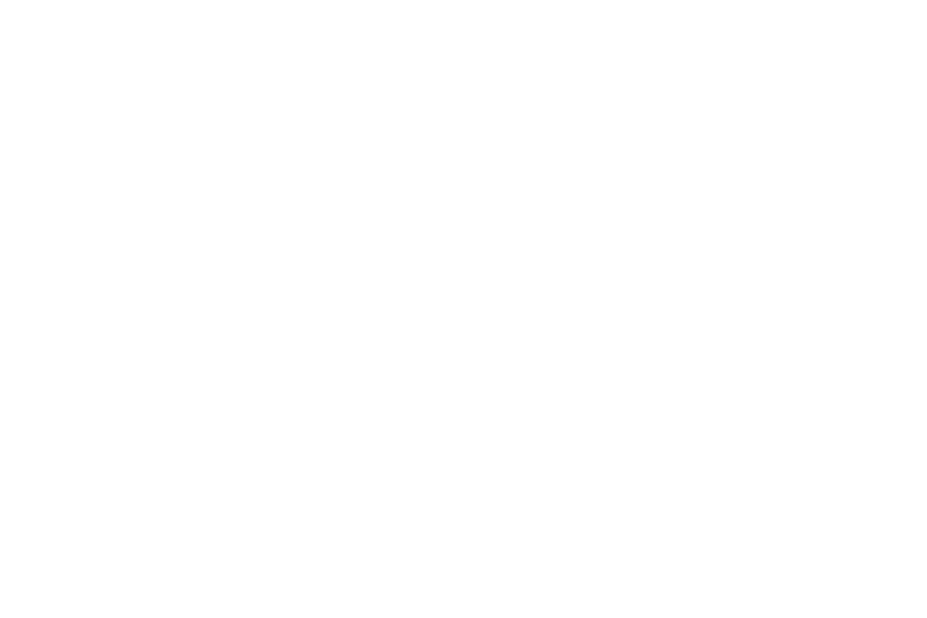
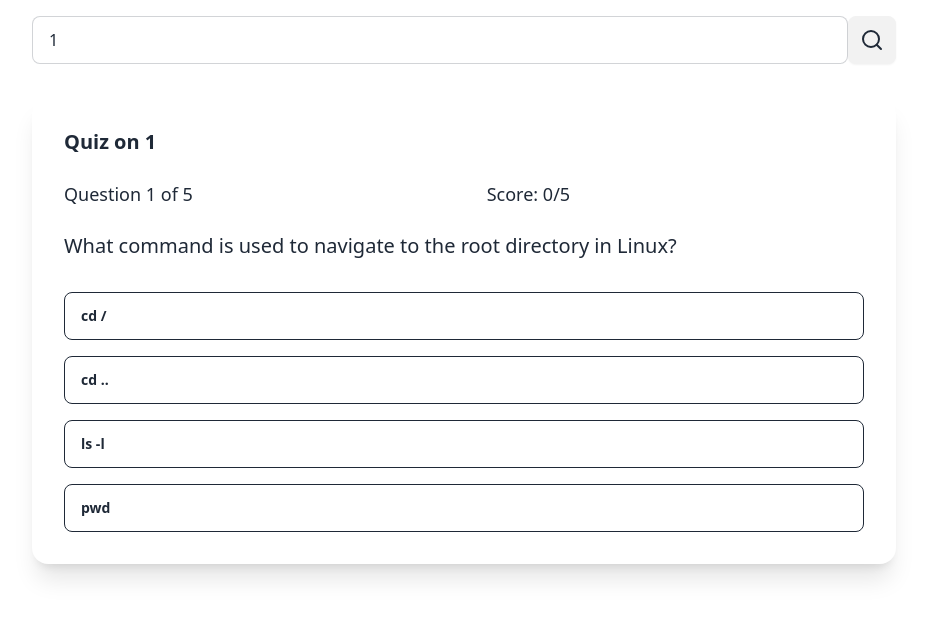
Before and after one commit to sanjayvs1/samarthan, a React (Create React App) app in the folder public/: page /quiz/1 in a window 1280 px wide. Before the commit this address had no page. Shown: the top 618 px of the page, without its empty margins (176-1103 px from the left). Built offline with nearby package versions, Linux system fonts and the light colour scheme; no server answers.

Commit message:
sync 3:45

```diff
--- a/public/src/App.tsx
+++ b/public/src/App.tsx
@@ -10,9 +10,7 @@
 
 function App() {
   return (
-
-
-     <Router>
+    <Router>
       <Routes>
         <Route path="/ai-tutor" element={<CodeEditor />} />
         <Route path="/project-roadmap" element={<Project />} />
@@ -28,12 +26,11 @@
           path="/module/javascript"
           element={<QuestionPage module="JavaScript" />}
         />
+        {/* <Route path="/Quiz" element={< />}></Route> */}
+        <Route path="/quiz/:id" element={<Quiz />} />
         <Route path="/" element={<Login />} />
-        <Route path="/Quiz" element={<Quiz />}></Route>
-        <Route path="/sandbox" element={<Sandbox/>}></Route>
       </Routes>
     </Router>
-
   );
 }
 
--- a/public/src/pages/Quiz.tsx
+++ b/public/src/pages/Quiz.tsx
@@ -1,64 +1,68 @@
-import axios from 'axios';
-import { ArrowRight, CheckCircle, Search, XCircle } from 'lucide-react';
-import { useEffect, useState } from 'react';
-import { useLocation } from 'react-router-dom';
+import axios from "axios";
+import { ArrowRight, CheckCircle, Search, XCircle } from "lucide-react";
+import { useEffect, useState } from "react";
+import { useLocation, useParams } from "react-router-dom";
 
 const Quiz = () => {
+  const { id } = useParams();
   const location = useLocation();
-    const [topic, setTopic] = useState<any>(new URLSearchParams(location.search).get('topic'));
+  const [topic, setTopic] = useState<any>(
+    new URLSearchParams(location.search).get("topic")
+  );
   const [quizData, setQuizData] = useState<any>({
-        "questions": [
+    questions: [
       {
-                "id": 1,
-                "prompt": "What command is used to navigate to the root directory in Linux?",
-                "answers": [
-                    { "text": "cd /", "correct": true },
-                    { "text": "cd ..", "correct": false },
-                    { "text": "ls -l", "correct": false },
-                    { "text": "pwd", "correct": false }
-                ]
+        id: 1,
+        prompt:
+          "What command is used to navigate to the root directory in Linux?",
+        answers: [
+          { text: "cd /", correct: true },
+          { text: "cd ..", correct: false },
+          { text: "ls -l", correct: false },
+          { text: "pwd", correct: false },
+        ],
       },
       {
-                "id": 2,
-                "prompt": "What is the purpose of the 'chmod' command in Linux?",
-                "answers": [
-                    { "text": "Change file permissions", "correct": true },
-                    { "text": "Create a new directory", "correct": false },
-                    { "text": "List files and directories", "correct": false },
-                    { "text": "Delete a file", "correct": false }
-                ]
+        id: 2,
+        prompt: "What is the purpose of the 'chmod' command in Linux?",
+        answers: [
+          { text: "Change file permissions", correct: true },
+          { text: "Create a new directory", correct: false },
+          { text: "List files and directories", correct: false },
+          { text: "Delete a file", correct: false },
+        ],
       },
       {
-                "id": 3,
-                "prompt": "What command is used to view the contents of a file in Linux?",
-                "answers": [
-                    { "text": "cat", "correct": true },
-                    { "text": "mkdir", "correct": false },
-                    { "text": "rm", "correct": false },
-                    { "text": "cp", "correct": false }
-                ]
+        id: 3,
+        prompt: "What command is used to view the contents of a file in Linux?",
+        answers: [
+          { text: "cat", correct: true },
+          { text: "mkdir", correct: false },
+          { text: "rm", correct: false },
+          { text: "cp", correct: false },
+        ],
       },
       {
-                "id": 4,
-                "prompt": "Which of the following is a common Linux distribution?",
-                "answers": [
-                    { "text": "Ubuntu", "correct": true },
-                    { "text": "Windows", "correct": false },
-                    { "text": "macOS", "correct": false },
-                    { "text": "Android", "correct": false }
-                ]
+        id: 4,
+        prompt: "Which of the following is a common Linux distribution?",
+        answers: [
+          { text: "Ubuntu", correct: true },
+          { text: "Windows", correct: false },
+          { text: "macOS", correct: false },
+          { text: "Android", correct: false },
+        ],
       },
       {
-                "id": 5,
-                "prompt": "What is the purpose of the 'grep' command in Linux?",
-                "answers": [
-                    { "text": "Search for text within files", "correct": true },
-                    { "text": "Create a new file", "correct": false },
-                    { "text": "Compress a file", "correct": false },
-                    { "text": "Run a program", "correct": false }
-                ]
-            }
-        ]
+        id: 5,
+        prompt: "What is the purpose of the 'grep' command in Linux?",
+        answers: [
+          { text: "Search for text within files", correct: true },
+          { text: "Create a new file", correct: false },
+          { text: "Compress a file", correct: false },
+          { text: "Run a program", correct: false },
+        ],
+      },
+    ],
   });
   const [currentQuestionIndex, setCurrentQuestionIndex] = useState(0);
   const [selectedAnswer, setSelectedAnswer] = useState(null);
@@ -66,25 +70,30 @@
   const [loading, setLoading] = useState(false);
   const [score, setScore] = useState(0);
 
-    const fetchQuiz = async (topic:any) => {
+  const fetchQuiz = async (topic: any) => {
     setLoading(true);
     try {
-            const { data } = await axios.post("http://localhost:5000/quiz/generate", { topic });
+      const { data } = await axios.post("http://localhost:5000/quiz/generate", {
+        topic,
+      });
       setQuizData(JSON.parse(data));
       setCurrentQuestionIndex(0);
       setScore(0);
     } catch (error) {
       console.error("Error fetching quiz:", error);
+      // You might want to add error handling here
     } finally {
       setLoading(false);
     }
   };
 
   useEffect(() => {
-        if (topic) fetchQuiz(topic);
-    }, []);
+    console.log(id);
+    setTopic(id);
+    fetchQuiz(id);
+  }, [id]);
 
-    const handleAnswerClick = (answer:any) => {
+  const handleAnswerClick = (answer: any) => {
     setSelectedAnswer(answer);
     setIsCorrect(answer.correct);
     if (answer.correct) {
@@ -112,8 +121,16 @@
               value={topic}
               onChange={(e) => setTopic(e.target.value)}
             />
-                        <button className="btn btn-square" onClick={() => fetchQuiz(topic)} disabled={loading}>
-                            {loading ? <span className="loading loading-spinner"></span> : <Search />}
+            <button
+              className="btn btn-square"
+              onClick={() => fetchQuiz(topic)}
+              disabled={loading}
+            >
+              {loading ? (
+                <span className="loading loading-spinner"></span>
+              ) : (
+                <Search />
+              )}
             </button>
           </div>
         </div>
@@ -124,19 +141,25 @@
           <div className="card-body">
             <h2 className="card-title mb-4">Quiz on {topic}</h2>
             <div className="flex justify-between items-center mb-4">
-                            <p className="text-lg">Question {currentQuestionIndex + 1} of {quizData.questions.length}</p>
-                            <p className="text-lg">Score: {score}/{quizData.questions.length}</p>
+              <p className="text-lg">
+                Question {currentQuestionIndex + 1} of{" "}
+                {quizData.questions.length}
+              </p>
+              <p className="text-lg">
+                Score: {score}/{quizData.questions.length}
+              </p>
             </div>
             <p className="text-xl mb-6">{currentQuestion.prompt}</p>
             <ul className="space-y-4">
               {currentQuestion.answers.map((answer: any, index: any) => (
                 <li key={index}>
                   <button
-                                        className={`btn btn-outline w-full justify-start ${selectedAnswer === answer
+                    className={`btn btn-outline w-full justify-start ${
+                      selectedAnswer === answer
                         ? answer.correct
-                                                ? 'btn-success'
-                                                : 'btn-error'
-                                            : ''
+                          ? "btn-success"
+                          : "btn-error"
+                        : ""
                     }`}
                     onClick={() => handleAnswerClick(answer)}
                     disabled={selectedAnswer !== null}
@@ -144,7 +167,11 @@
                     {answer.text}
                     {selectedAnswer === answer && (
                       <span className="ml-2">
-                                                {answer.correct ? <CheckCircle className="inline" /> : <XCircle className="inline" />}
+                        {answer.correct ? (
+                          <CheckCircle className="inline" />
+                        ) : (
+                          <XCircle className="inline" />
+                        )}
                       </span>
                     )}
                   </button>
@@ -153,20 +180,35 @@
             </ul>
             {selectedAnswer && (
               <div className="mt-6">
-                                <p className={`text-lg ${isCorrect ? 'text-success' : 'text-error'}`}>
-                                    {isCorrect ? 'Correct!' : 'Incorrect. Try again!'}
+                <p
+                  className={`text-lg ${
+                    isCorrect ? "text-success" : "text-error"
+                  }`}
+                >
+                  {isCorrect ? "Correct!" : "Incorrect. Try again!"}
                 </p>
               </div>
             )}
-                        {currentQuestionIndex < quizData.questions.length - 1 && selectedAnswer && (
-                            <button className="btn btn-primary mt-6" onClick={handleNextQuestion}>
+            {currentQuestionIndex < quizData.questions.length - 1 &&
+              selectedAnswer && (
+                <button
+                  className="btn btn-primary mt-6"
+                  onClick={handleNextQuestion}
+                >
                   Next Question <ArrowRight className="ml-2" />
                 </button>
               )}
-                        {currentQuestionIndex === quizData.questions.length - 1 && selectedAnswer && (
+            {currentQuestionIndex === quizData.questions.length - 1 &&
+              selectedAnswer && (
                 <div className="mt-6">
-                                <p className="text-xl">Quiz completed! Your final score is {score}/{quizData.questions.length}</p>
-                                <button className="btn btn-primary mt-4" onClick={() => fetchQuiz(topic)}>
+                  <p className="text-xl">
+                    Quiz completed! Your final score is {score}/
+                    {quizData.questions.length}
+                  </p>
+                  <button
+                    className="btn btn-primary mt-4"
+                    onClick={() => fetchQuiz(topic)}
+                  >
                     Start New Quiz
                   </button>
                 </div>
@@ -175,7 +217,7 @@
         </div>
       )}
     </div>
-    )
-}
+  );
+};
 
 export default Quiz;
```
Also changed, not shown: public/src/pages/Portal.tsx (+4 -4 lines). Lines whose indentation alone changed are shown as unchanged.
